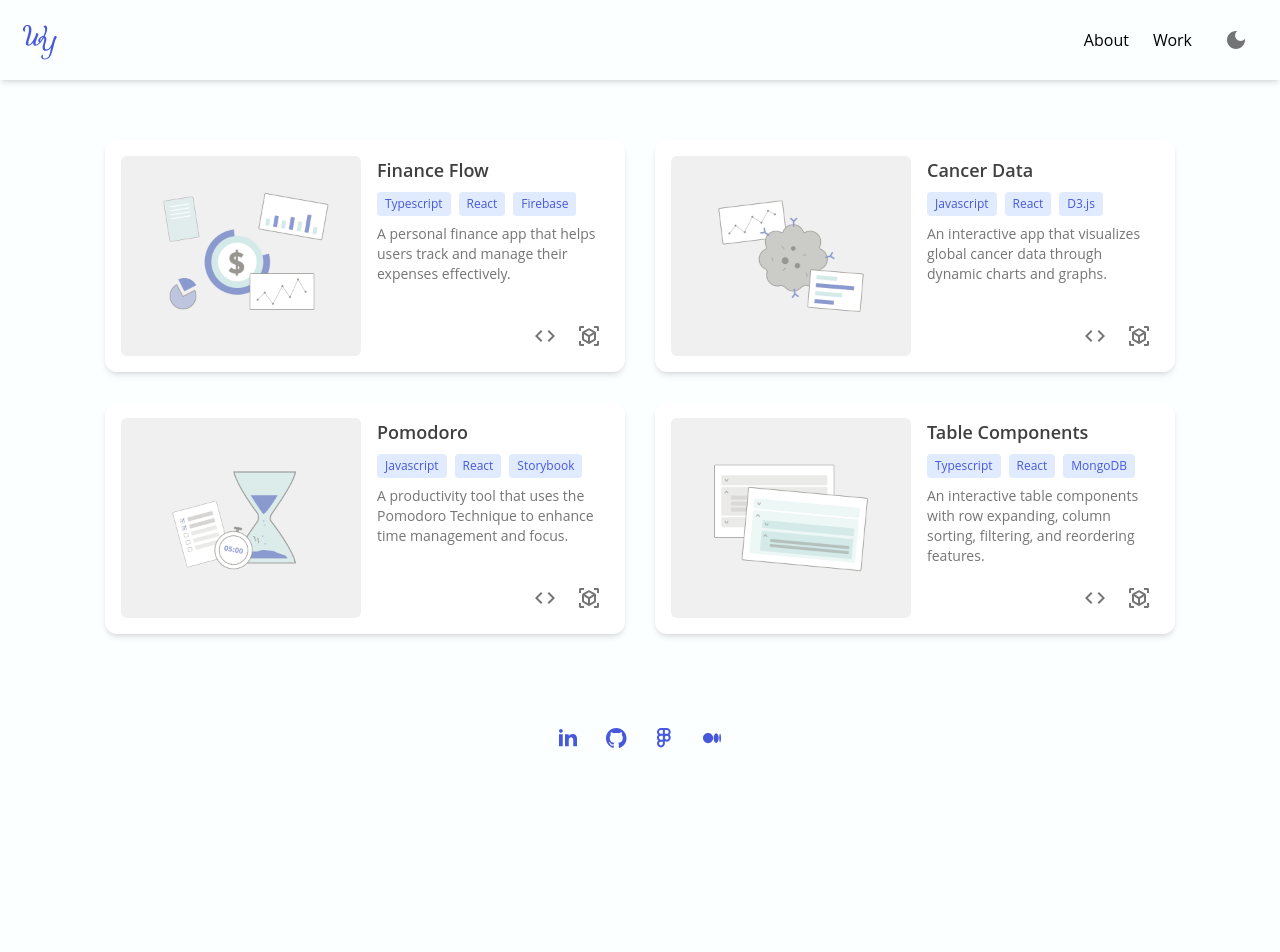
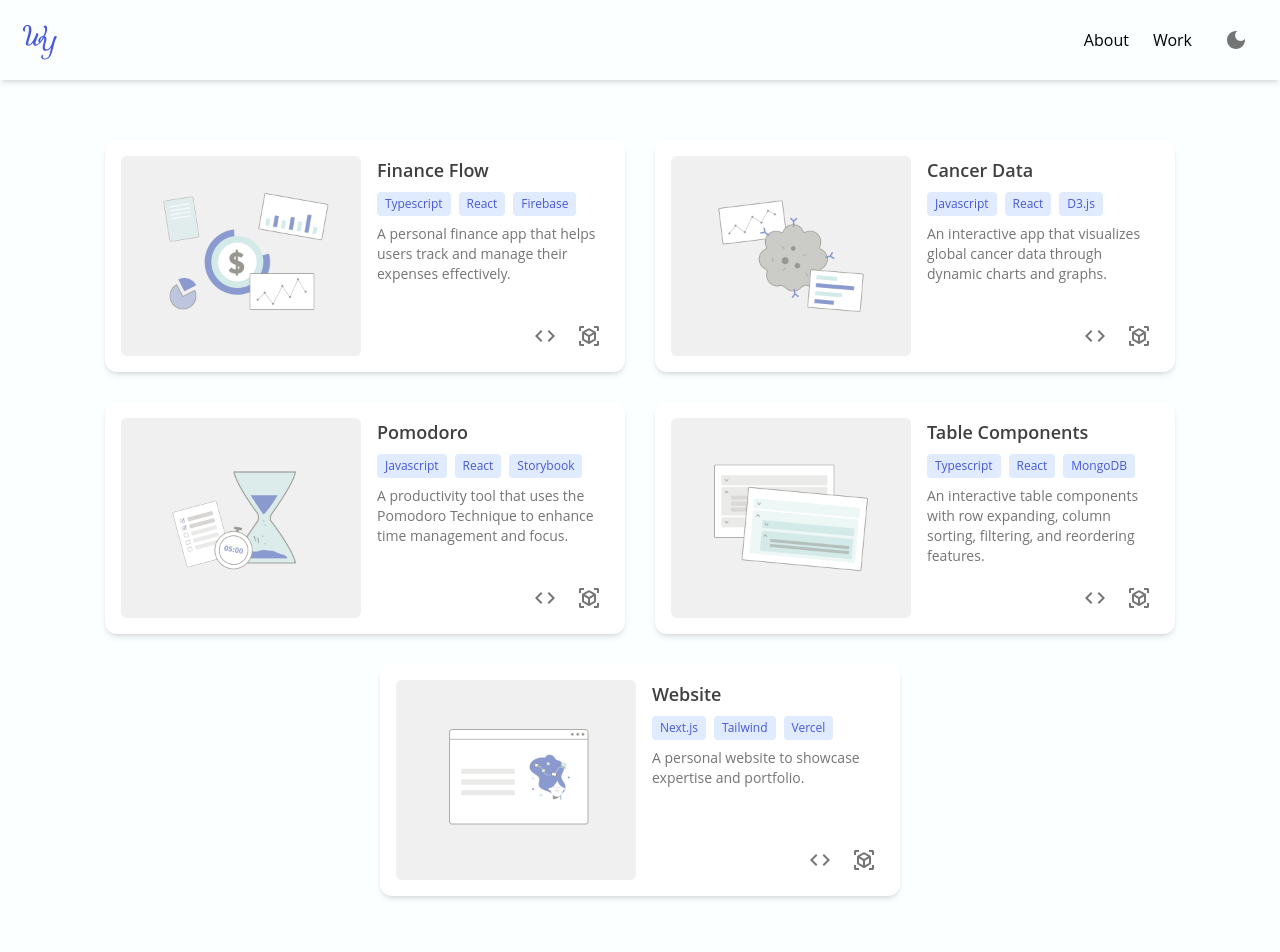
Before and after one commit to Wenying0808/website, a Next.js app: page /pages/Work/FrontEndDev in a window 1280 px wide. Shown: the top 952 px of the page. Before the commit the page ends 800 px from the top, so only its background shows below. Built offline with nearby package versions, Linux system fonts and the light colour scheme.

Commit message:
feat:/add website in FED page

```diff
--- a/src/app/pages/Work/FrontEndDev/page.tsx
+++ b/src/app/pages/Work/FrontEndDev/page.tsx
@@ -36,6 +36,14 @@ export default function FrontEndDevPage(){
             githubLink: "https://github.com/Wenying0808/table-component",
             chipNames: ["Typescript", "React", "MongoDB"],
         },
+        {
+            img:"/images/img_FEP-Website.png",
+            projectTitle: "Website",
+            projectDescription: "A personal website to showcase expertise and portfolio.",
+            projectLink: "https://wenying-portfolio.vercel.app",
+            githubLink: "https://github.com/Wenying0808/website",
+            chipNames: ["Next.js", "Tailwind", "Vercel"],
+        },
     ]
     return (
         <div className="flex flex-col dark:bg-background-dark-1">
```
Also changed, not shown: public/images/img_FEP-Website.png (added).
